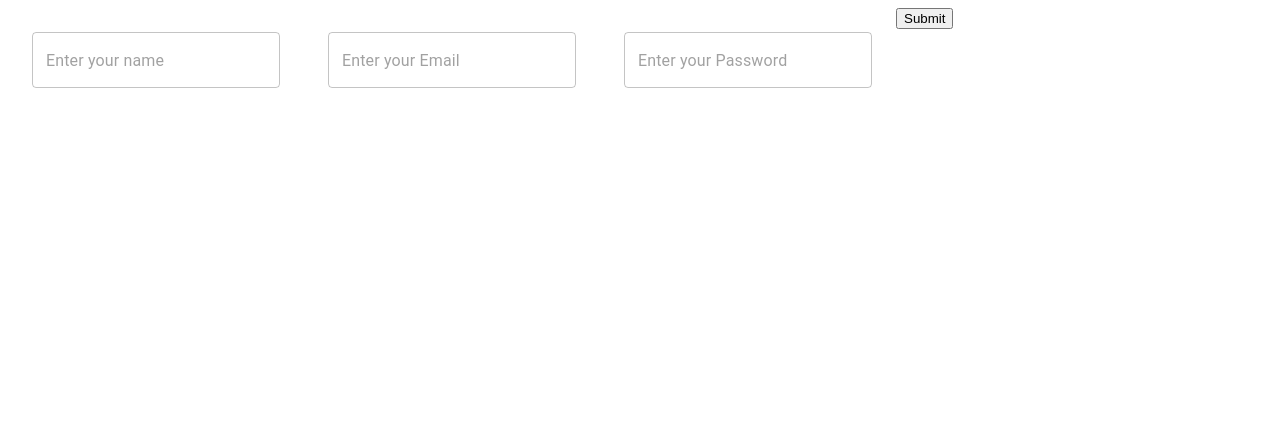
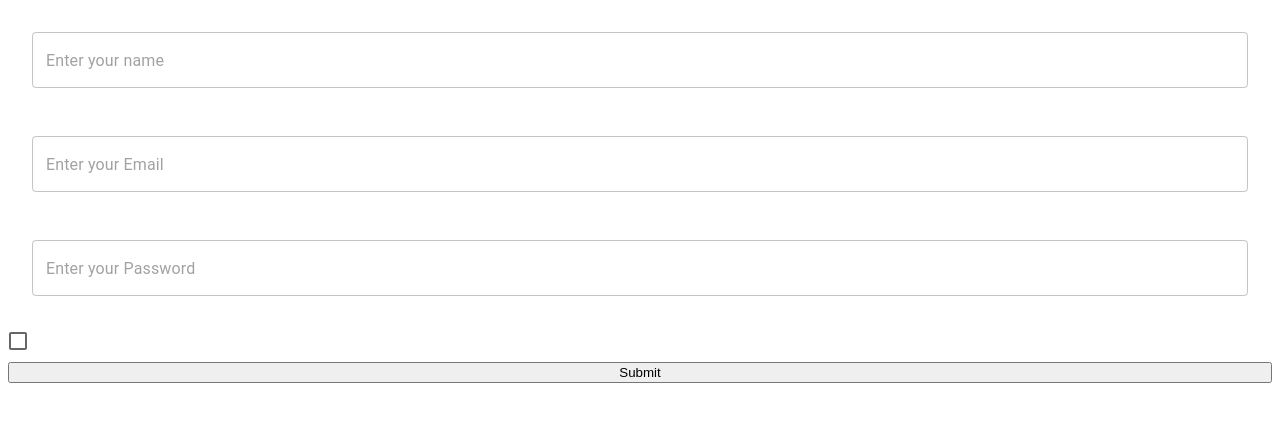
Before and after one commit to Chinmay045/Material-UI-Examples, a React (Create React App) app in the folder textfield_component/: page / in a window 1280 px wide. Shown: the top 422 px of the page. Built offline with nearby package versions, Linux system fonts and the light colour scheme; the HTML template or start-up script is replaced by a standard one.

Commit message:
add example for checkbox

```diff
--- a/textfield_component/src/App.js
+++ b/textfield_component/src/App.js
@@ -1,4 +1,4 @@
-import { TextField } from '@mui/material';
+import { Checkbox, FormControlLabel, FormGroup, TextField } from '@mui/material';
 import './App.css';
 import { useState } from 'react';
 
@@ -6,7 +6,8 @@ function App() {
   const [inputs, setInputs] = useState({
     name: "",
     email: "",
-    password: ""
+    password: "",
+    subscribe: false
   });
 
   const handleChange = (e) => {
@@ -24,7 +25,7 @@ function App() {
   return (
     <div className="App">
 
-      <form onSubmit={handleSubmit}>
+      <form style={{ display: "flex", flexDirection: 'column' }} onSubmit={handleSubmit}>
         <TextField
           name="name"
           onChange={handleChange}
@@ -43,6 +44,13 @@ function App() {
 
           type={'password'} sx={{ margin: 3 }} placeholder='Enter your Password' variant='outlined' />
 
+        <FormGroup name='checkbox'>
+          <FormControlLabel control={<Checkbox onChange={() => setInputs((prev) => ({
+            ...prev,
+            subscribe: !inputs.subscribe
+          }))} />} label="" />
+        </FormGroup>
+
         <button type='submit'>Submit</button>
       </form>
     </div>
```
